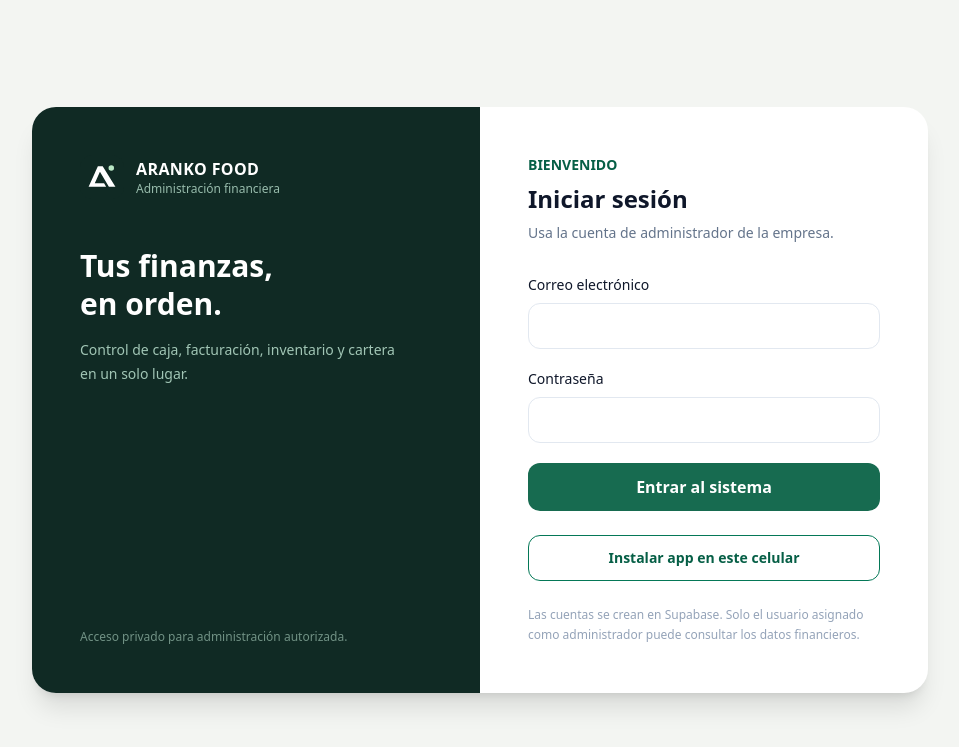
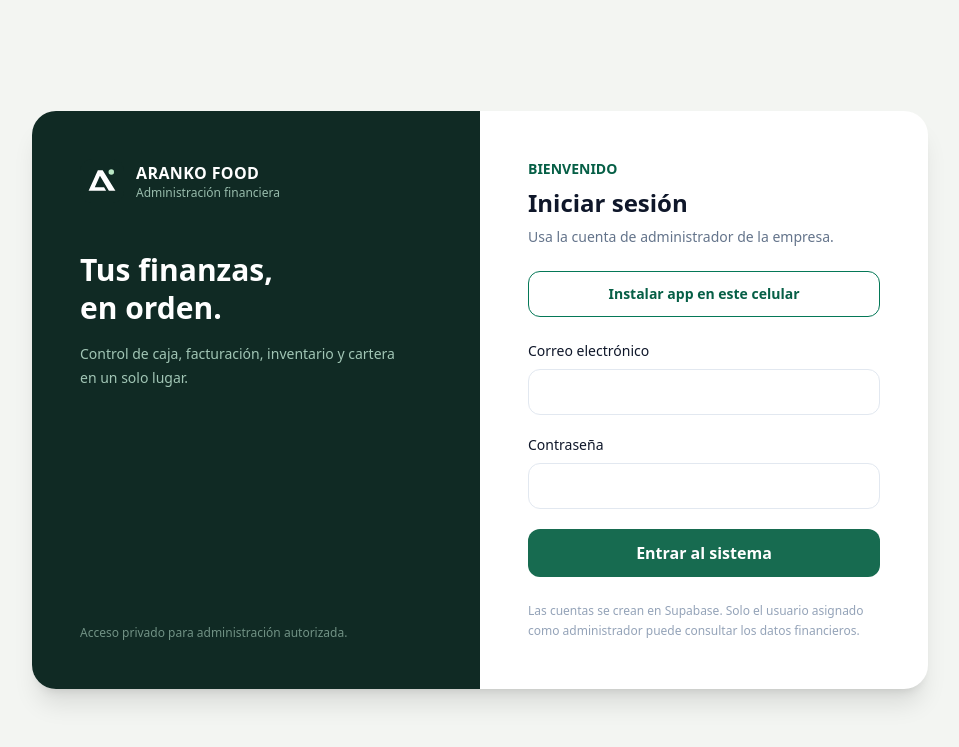
Before and after one commit to juandiego-uix/juandiego-uix-s-Project, a Flask app: page / in a window 1280 px wide. Shown: the top 747 px of the page, without its empty margins (160-1119 px from the left). Run offline with Flask 3, Linux system fonts and the light colour scheme; parts of the project's set-up code (start-up, migrations or seed data) failed here and were passed over.

Commit message:
Show app install action before login
Co-authored-by: Copilot <223556219+Copilot@users.noreply.github.com>

```diff
--- a/templates/login.html
+++ b/templates/login.html
@@ -33,10 +33,12 @@
         <p class="text-sm font-semibold text-emerald-800">BIENVENIDO</p>
         <h2 class="mt-2 text-2xl font-semibold">Iniciar sesión</h2>
         <p class="mt-2 text-sm text-slate-500">Usa la cuenta de administrador de la empresa.</p>
+        <button id="install-app" type="button" class="mt-6 w-full rounded-xl border border-emerald-700 px-4 py-3 text-sm font-semibold text-emerald-800">Instalar app en este celular</button>
+        <p id="install-help" class="mt-3 hidden text-xs leading-5 text-slate-500" role="status" aria-live="polite"></p>
         {% if error %}
         <div role="alert" class="mt-6 rounded-xl border border-red-200 bg-red-50 px-4 py-3 text-sm text-red-800">{{ error }}</div>
         {% endif %}
-        <form action="{{ url_for('auth.login') }}" method="post" class="mt-8 space-y-5">
+        <form action="{{ url_for('auth.login') }}" method="post" class="mt-6 space-y-5">
           <input type="hidden" name="csrf_token" value="{{ session.get('csrf_token', '') }}">
           <label class="block text-sm font-medium">Correo electrónico
             <input name="email" type="email" autocomplete="username" required maxlength="254"
@@ -48,8 +50,6 @@
           </label>
           <button class="w-full rounded-xl bg-[#176b50] px-4 py-3 font-semibold text-white transition hover:bg-[#12553f] focus:outline-none focus:ring-4 focus:ring-emerald-800/20">Entrar al sistema</button>
         </form>
-        <button id="install-app" type="button" class="mt-6 w-full rounded-xl border border-emerald-700 px-4 py-3 text-sm font-semibold text-emerald-800">Instalar app en este celular</button>
-        <p id="install-help" class="mt-3 hidden text-xs leading-5 text-slate-500" role="status" aria-live="polite"></p>
         <p class="mt-6 text-xs leading-5 text-slate-400">Las cuentas se crean en Supabase. Solo el usuario asignado como administrador puede consultar los datos financieros.</p>
       </div>
     </section>
```
